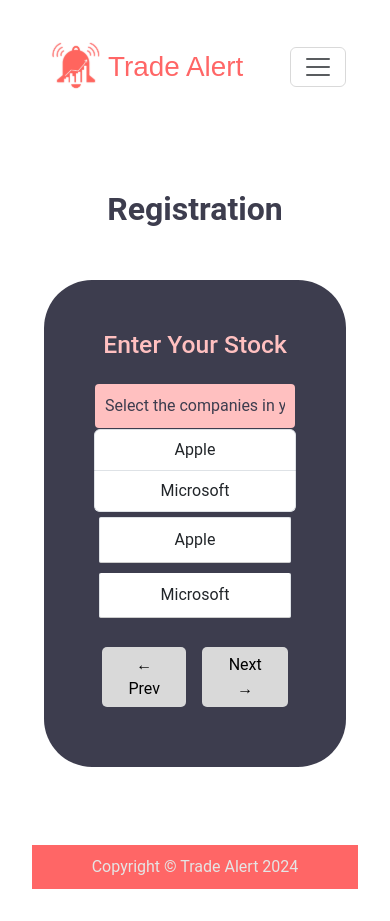
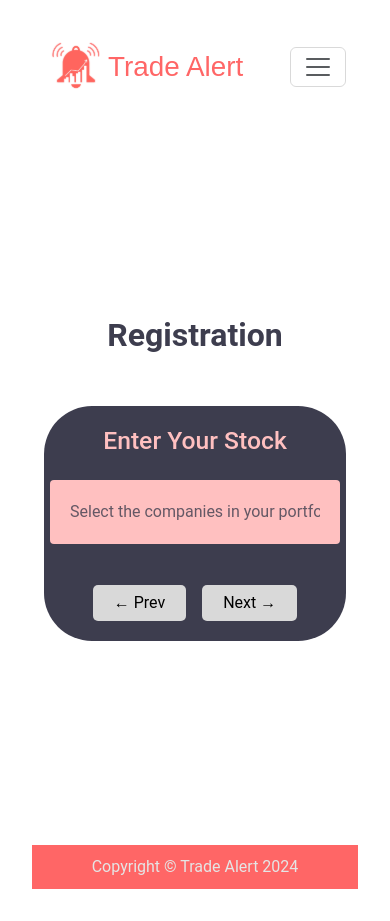
Before and after one commit to paakhim10/trade-alert, a React (Vite) app in the folder web-app/: page /register in a window 390 px wide. Both pictures are taken after a click on the button "Next →". Built offline with nearby package versions, Linux system fonts and the light colour scheme.

Commit message:
added registeration page

```diff
--- a/web-app/package.json
+++ b/web-app/package.json
@@ -16,6 +16,7 @@
     "react": "^18.3.1",
     "react-bootstrap": "^2.10.5",
     "react-dom": "^18.3.1",
+    "react-icons": "^5.3.0",
     "react-redux": "^9.1.2",
     "react-router-dom": "^6.27.0",
     "react-toastify": "^10.0.6"
--- a/web-app/src/pages/register/Register.css
+++ b/web-app/src/pages/register/Register.css
@@ -51,10 +51,13 @@
 .register-company-dropdown-input {
   background-color: var(--color-light-pink) !important;
   margin-bottom: 0 !important;
+  padding: 20px !important;
+  border-radius: 5px !important;
+  margin-bottom: 1rem !important;
 }
 
 .register-company-dropdown-input::placeholder {
-  color: var(--color-secondary) !important;
+  color: rgb(61, 61, 78, 0.8) !important;
 }
 
 @media screen and (max-width: 768px) {
@@ -62,12 +65,17 @@
     display: flex;
     justify-content: center;
     align-items: center;
-    height: 88vh;
+    min-height: 88vh;
   }
   .register-form-container {
     width: 100%;
+    padding: 20px 5px 20px 5px;
   }
   .register-form-container .btn {
     padding: 5px 20px;
   }
+
+  .register-company-priority-quantity {
+    flex-direction: row !important;
+  }
 }
--- a/web-app/src/pages/register/Register.jsx
+++ b/web-app/src/pages/register/Register.jsx
@@ -1,14 +1,11 @@
-import {
-  Container,
-  Row,
-  Form,
-  Button,
-  ListGroup,
-  InputGroup,
-} from "react-bootstrap";
+import { Container, Row, Form, Button, ListGroup } from "react-bootstrap";
 import { useState } from "react";
 import "./Register.css";
 import Header from "../../components/common/header/Header";
+import apiCall from "../../utils/axiosInstance";
+import { toast } from "react-toastify";
+import { MdDelete } from "react-icons/md";
+import { Spinner } from "react-bootstrap";
 
 const UserInfoForm = (props) => {
   const handleChange = (e) => {
@@ -33,6 +30,7 @@ const UserInfoForm = (props) => {
                   placeholder="Full Name"
                   onChange={handleChange}
                   value={props.formData.fullName}
+                  style={{ color: "white" }}
                 />
               </Form.Group>
               <Form.Group controlId="formBasicPhoneNumber">
@@ -42,6 +40,7 @@ const UserInfoForm = (props) => {
                   placeholder="Phone Number"
                   onChange={handleChange}
                   value={props.formData.phoneNumber}
+                  style={{ color: "white" }}
                 />
               </Form.Group>
 
@@ -67,39 +66,76 @@ const UserInfoForm = (props) => {
 };
 
 const AddCompanyInfoForm = (props) => {
-  const [companySuggestions, setCompanySuggestions] = useState([
-    "Apple",
-    "Microsoft",
-  ]);
-  const [selectedCompanies, setSelectedCompanies] = useState([
-    "Apple",
-    "Microsoft",
-  ]);
+  const [companySuggestions, setCompanySuggestions] = useState([]);
   const [query, setQuery] = useState("");
+  const [loading, setLoading] = useState(false);
 
   const handleInputChange = async (e) => {
     const input = e.target.value;
     setQuery(input);
 
     if (input.length > 2) {
-      try {
-        const response = await axios.get(`/api/companies?query=${input}`);
-        setCompanySuggestions(response.data); // API response should be an array of company names
-      } catch (error) {
-        console.error("Error fetching company suggestions:", error);
-        setCompanySuggestions([]);
+      setLoading(true);
+      const response = await apiCall(
+        "GET",
+        `/api/v1/company/getSuggestion?query=${input}`
+      );
+      setLoading(false);
+      if (response.success) {
+        setCompanySuggestions(response.data);
       }
+      console.log("Company suggestions:", response);
     } else {
       setCompanySuggestions([]);
     }
   };
 
   const handleCompanySelect = (company) => {
-    if (!selectedCompanies.includes(company)) {
-      setSelectedCompanies([...selectedCompanies, company]);
+    console.log("Company:", company);
+    company.quantity = "";
+    company.priority = "";
+    if (!props.formData.companies.some((c) => c._id === company._id)) {
+      props.setFormData({
+        ...props.formData,
+        companies: [...props.formData.companies, company],
+      });
+    } else {
+      toast.error("Company already added");
     }
+
     setQuery(""); // Clear the input field after selection
     setCompanySuggestions([]); // Clear suggestions
+  };
+
+  const handleCompanyPriorityAndQuantity = (e, company) => {
+    // Create a new companies array with updated company data
+    const updatedCompanies = props.formData.companies.map((c) => {
+      if (c._id === company._id) {
+        // Update the priority or quantity based on the input field
+        return {
+          ...c,
+          [e.target.name]: e.target.value,
+        };
+      }
+      return c;
+    });
+
+    // Check if priority is within the valid range
+    if (
+      e.target.name === "priority" &&
+      (e.target.value < 0 || e.target.value > 10)
+    ) {
+      toast.error("Priority should be between 0 and 10");
+      return;
+    }
+
+    // Update the formData with the new companies array
+    props.setFormData({
+      ...props.formData,
+      companies: updatedCompanies,
+    });
+
+    console.log("Updated companies:", updatedCompanies);
   };
 
   return (
@@ -124,37 +160,127 @@ const AddCompanyInfoForm = (props) => {
                   autoComplete="off"
                   className="register-company-dropdown-input"
                 />
+                {loading ? (
+                  <div
+                    className="list-group-item "
+                    style={{
+                      minHeight: "100px",
+                      overflowY: "auto",
+                      display: "flex",
+                      justifyContent: "center",
+                      alignItems: "center",
+                      background: "white",
+                      borderRadius: "10px",
+                    }}
+                  >
+                    <Spinner animation="border" role="status">
+                      <span className="visually-hidden">Loading...</span>
+                    </Spinner>
+                  </div>
+                ) : (
+                  <>
                     {companySuggestions.length > 0 && (
-                  <div className="suggestions-dropdown">
+                      <div
+                        className="suggestions-dropdown"
+                        style={{ maxHeight: "200px", overflowY: "auto" }}
+                      >
                         <ul className="list-group">
                           {companySuggestions.map((company, index) => (
                             <li
-                          key={index}
+                              key={company._id}
                               className="list-group-item"
                               onClick={() => handleCompanySelect(company)}
                               style={{ cursor: "pointer" }}
                             >
-                          {company}
+                              {company.name + " (" + company.symbol + ")"}
                             </li>
                           ))}
                         </ul>
                       </div>
                     )}
+                  </>
+                )}
               </Form.Group>
 
               <ListGroup>
-                {selectedCompanies.map((company, index) => (
+                {props.formData.companies.map((company, index) => (
                   <ListGroup.Item
                     key={index}
-                    className="selected-company-container"
+                    className="selected-company-container justify-content-between"
                     style={{
-                      borderBottom: "1px solid #ccc",
-                      borderRadius: "2px",
-                      padding: "10px 0",
+                      borderBottom: "1px solid #D1CFE2",
+                      borderRadius: "10px",
+                      padding: "10px 5px",
                       margin: "5px",
+                      background: "#D1CFE2",
                     }}
                   >
-                    <span>{company}</span>
+                    <div
+                      className="d-flex justify-content-between align-items-center flex-md-row flex-column"
+                      style={{ background: "#D1CFE2" }}
+                    >
+                      {/* Company Name and Symbol */}
+                      <div className="d-flex flex-column flex-md-row align-items-start">
+                        <span>
+                          {company.name + " ("}
+                          <span style={{ color: "#4CAF50" }}>
+                            {company.symbol}
+                          </span>
+                          {")"}
+                        </span>
+                      </div>
+
+                      {/* Two Input Boxes */}
+                      <div className="d-flex flex-column flex-md-row justify-content-end align-items-center register-company-priority-quantity">
+                        <input
+                          type="number"
+                          className="form-control"
+                          name="quantity"
+                          style={{
+                            width: "97px",
+                            marginBottom: "0",
+                            background: "#3D3D4E",
+                            color: "white",
+                          }}
+                          placeholder="Quantity"
+                          value={props.formData.companies[index].quantity}
+                          onChange={(e) =>
+                            handleCompanyPriorityAndQuantity(e, company)
+                          }
+                        />
+                        <input
+                          type="number"
+                          name="priority"
+                          className="form-control"
+                          style={{
+                            width: "95px",
+                            marginBottom: "0",
+                            background: "#3D3D4E",
+                            marginLeft: "5px",
+                            color: "white",
+                          }}
+                          placeholder="Priority"
+                          value={props.formData.companies[index].priority}
+                          onChange={(e) =>
+                            handleCompanyPriorityAndQuantity(e, company)
+                          }
+                        />
+                        <MdDelete
+                          size={40}
+                          style={{ cursor: "pointer" }}
+                          onClick={(e) => {
+                            const updatedCompanies =
+                              props.formData.companies.filter(
+                                (c) => c._id !== company._id
+                              );
+                            props.setFormData({
+                              ...props.formData,
+                              companies: updatedCompanies,
+                            });
+                          }}
+                        />
+                      </div>
+                    </div>
                   </ListGroup.Item>
                 ))}
               </ListGroup>
@@ -218,7 +344,7 @@ const SelectNewsPartnerForm = (props) => {
                   className="mx-2"
                   onClick={(e) => {
                     e.preventDefault();
-                    props.setRegisterStep(3); // Go to the previous step
+                    props.setRegisterStep(2); // Go to the previous step
                   }}
                 >
                   ← Prev
```
Also changed, not shown: 2 other files (tests, documents, lock files or other folders). Lines whose indentation alone changed are shown as unchanged.
